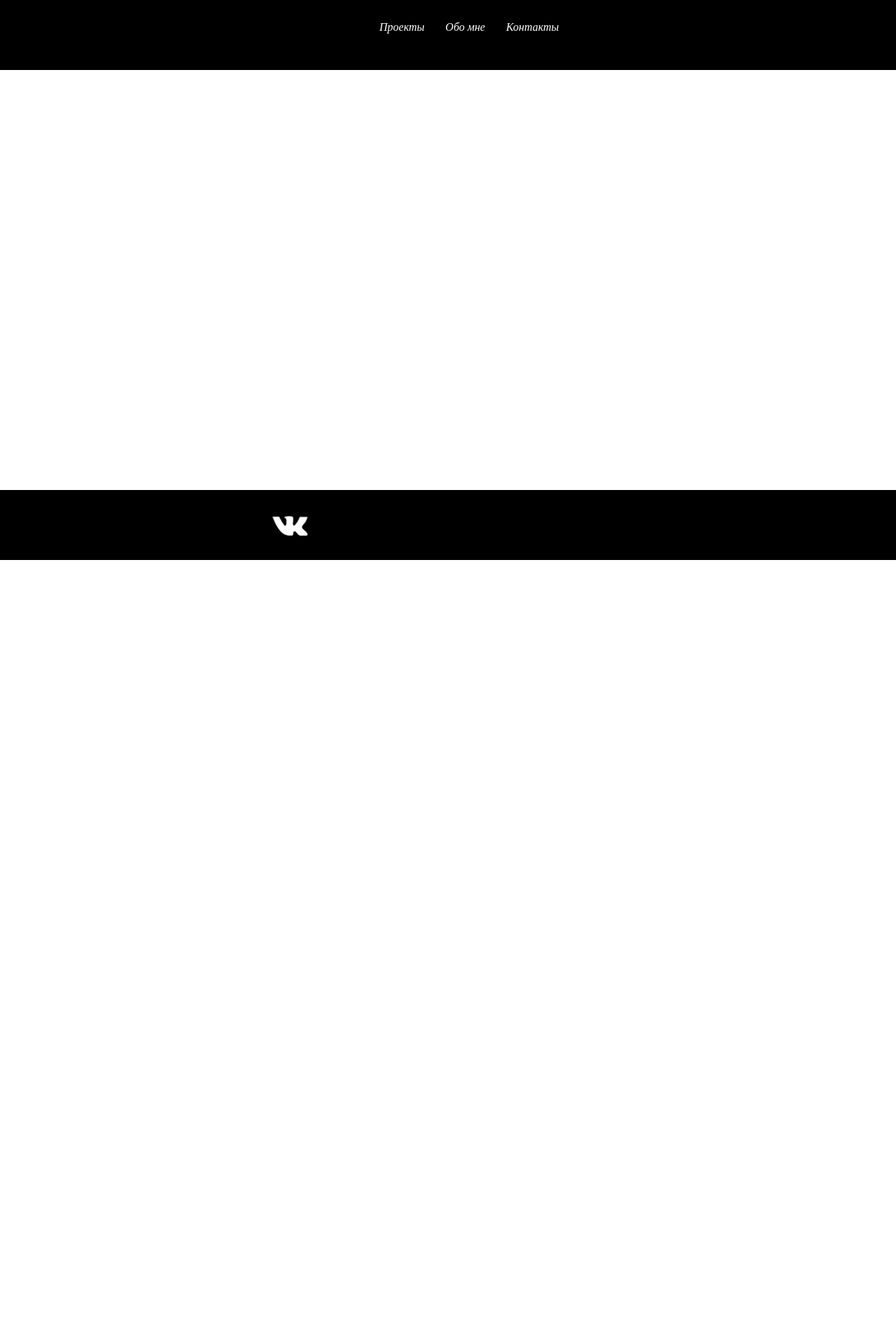
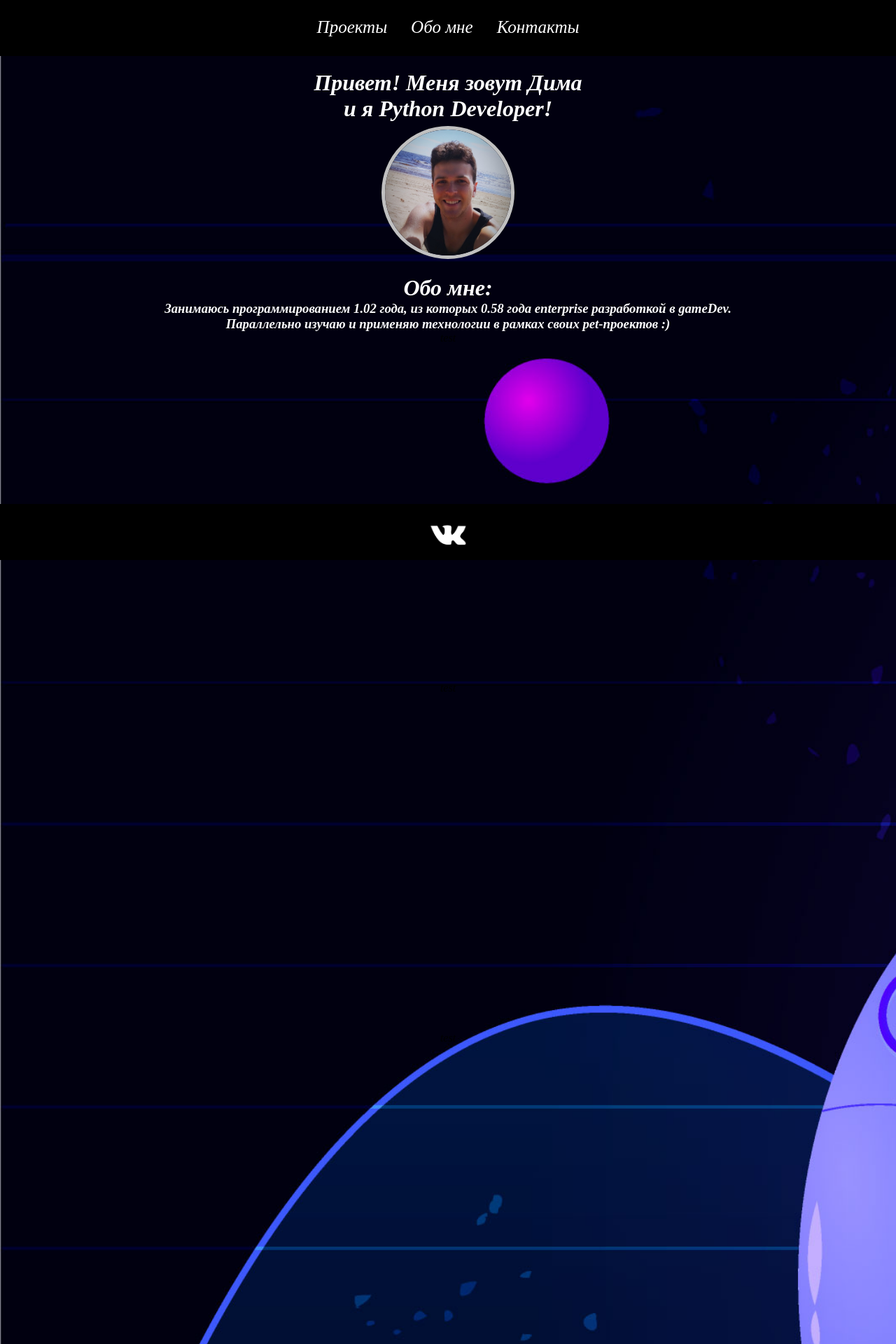
Before and after one commit to DKhorkov/personal_website, a Python web app: template templates/index.html in a window 1280 px wide. Shown: the top 1920 px of the page at 70% size. Before the commit the page ends 800 px from the top, so only its background shows below. Run offline with Jinja, Linux system fonts and the light colour scheme; the template is opened without the code that fills it, so the values that code supplies are empty.

Commit message:
Added background, started creating about-section

```diff
--- /dev/null
+++ b/scripts/on_startup.js
@@ -0,0 +1,26 @@
+class onStartUp {
+  #startProgramming;
+  #startWorking;
+
+  constructor() {
+    this.#startProgramming = new Date(2022, 4, 1); // Отсчет месяцев в JS идет с нуля
+    this.#startWorking = new Date(2022, 9, 10);
+  }
+
+  updateAboutInfoText() {
+    let learningProgramming =
+      (new Date() - this.#startProgramming) / (60 * 60 * 24 * 365 * 1000);
+    let working =
+      (new Date() - this.#startWorking) / (60 * 60 * 24 * 365 * 1000);
+    let tag = document.getElementById('aboutInfoText');
+    tag.innerHTML = `Занимаюсь программированием ${learningProgramming.toFixed(
+      2
+    )} года, из которых ${working.toFixed(2)} года enterprise
+    разработкой в gameDev.
+    <br />Параллельно изучаю и применяю технологии
+    в рамках своих pet-проектов :)`;
+  }
+}
+
+let startup = new onStartUp();
+startup.updateAboutInfoText();
--- /dev/null
+++ b/static/about.css
@@ -0,0 +1,35 @@
+.aboutHeader {
+  width: 100%;
+  height: 380px;
+  /* background-image: url('../images/about_bg_image.jpg'); */
+  /* background-repeat: no-repeat;
+  background-size: cover;
+  background-position-y: 80px; */
+}
+
+.aboutIntro {
+  text-align: center;
+  color: white;
+  padding-top: 100px;
+  font-family: 'Times New Roman', Times, serif;
+  font-style: italic;
+}
+
+.aboutAvatar {
+  object-fit: cover;
+  width: 180px;
+  height: 180px;
+  border-radius: 50%;
+  margin-top: 0.5%;
+  border: 5px solid silver;
+}
+
+.aboutDescription {
+  /* color: #666; */
+  color: white;
+  margin-top: 1%;
+}
+
+.test {
+  height: 500px;
+}
--- a/static/basics.css
+++ b/static/basics.css
@@ -1,9 +1,27 @@
 * {
   margin: 0;
   padding: 0;
+  text-align: center;
+  font-family: 'Times New Roman', Times, serif;
+  font-style: italic;
 }
 
-.socialMedia {
-  margin-left: 30%;
-  margin-top: 20px;
+.socialMediaPictures {
+  background-color: white;
+  height: 60px;
+  width: 60px;
+  margin-top: 13px;
 }
+
+.socialMediaPictures:hover {
+  background-color: blueviolet;
+  width: 70px;
+  height: 70px;
+  margin-top: 10px;
+}
+
+body {
+  background-image: url('../images/about_bg_image.jpg');
+  background-size: cover;
+  /* background-size: auto; */
+}
--- a/static/footer.css
+++ b/static/footer.css
@@ -2,9 +2,15 @@ footer,
 header {
   background-color: black;
   width: 100%;
-  height: 100px;
+  height: 80px;
   color: silver;
   font-family: 'Times New Roman', Times, serif;
+  text-align: center;
+}
+
+header {
+  position: fixed;
+  top: 0;
 }
 
 footer {
--- a/static/hrefs.css
+++ b/static/hrefs.css
@@ -4,16 +4,6 @@ a {
   color: white;
 }
 
-img {
-  background-color: white;
-  height: 60px;
-  width: 60px;
-}
-
 a:hover {
   color: blueviolet;
 }
-
-img:hover {
-  background-color: blueviolet;
-}
--- a/static/selection_menu.css
+++ b/static/selection_menu.css
@@ -1,23 +1,26 @@
 .selectionMenu {
-  margin-left: 40%;
+  /* margin-left: 35%; */
   text-align: center;
+  /* position: absolute; */
 }
 
 ul {
+  text-align: center;
   margin-left: 0;
   padding-left: 0;
 }
 
 li {
-  margin-top: 30px;
+  display: inline-block;
+  margin-top: 25px;
   list-style-type: none; /* убираем маркер */
   font-style: italic;
   /* border: 2px white dashed; */
-  float: left;
+  font-size: 25px;
+  text-align: center;
+  padding-right: 30px;
 }
 
-li a {
-  display: block;
-  padding-left: 30px;
-  margin: 0;
+li:last-of-type {
+  padding-right: 0px;
 }
--- a/templates/index.html
+++ b/templates/index.html
@@ -12,6 +12,7 @@
     <link rel="stylesheet" href="../static/footer.css" />
     <link rel="stylesheet" href="../static/hrefs.css" />
     <link rel="stylesheet" href="../static/selection_menu.css" />
+    <link rel="stylesheet" href="../static/about.css" />
   </head>
   <body>
     <header>
@@ -24,16 +25,49 @@
       </div>
     </header>
 
+    <div id="about">
+      <div class="aboutHeader">
+        <h1 class="aboutIntro">
+          Привет! Меня зовут Дима <br />и я Python Developer!
+        </h1>
+        <img
+          src="../images/about_avatar.jpg"
+          alt="Avatar of Khorkov Dmitriy"
+          class="aboutAvatar"
+        />
+      </div>
+      <div class="aboutDescription">
+        <h1>Обо мне:</h1>
+        <h3 id="aboutInfoText"></h3>
+      </div>
+    </div>
+
     <main>
       <div class="project"></div>
+      <div class="project"></div>
+      <div class="project"></div>
+      <div class="project"></div>
     </main>
+
+    <div class="test">test</div>
+    <div class="test">test</div>
+    <div class="test">test</div>
+    <div class="test">test</div>
+    <div class="test">test</div>
+    <div class="test">test</div>
 
     <footer>
       <div class="socialMedia">
         <a href="https://vk.com/alexqwerty35" target="_blank">
-          <img src="../images/vk_logo.png" alt="" />
+          <img
+            class="socialMediaPictures"
+            src="../images/vk_logo.png"
+            alt="vk.com"
+          />
         </a>
       </div>
     </footer>
+
+    <script src="../scripts/on_startup.js"></script>
   </body>
 </html>
```
Also changed, not shown: images/about_avatar.jpg (added), images/about_bg_image.jpg (added).
